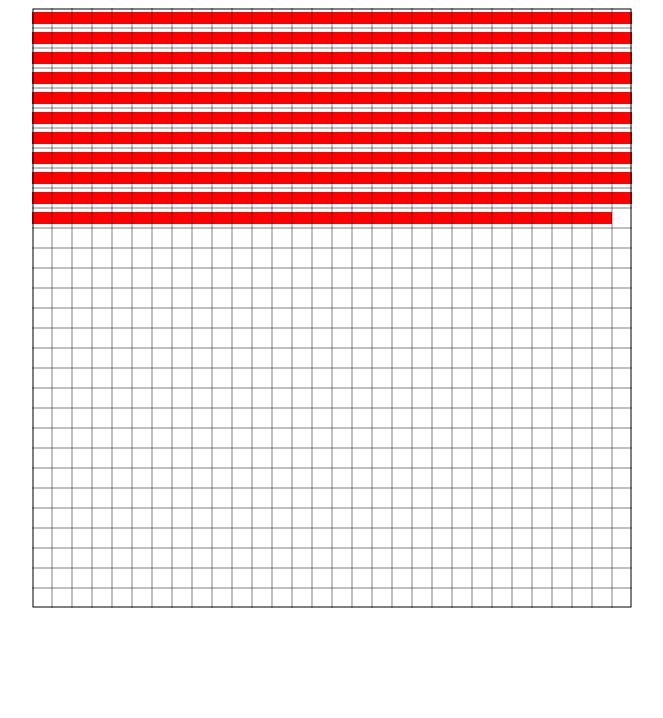
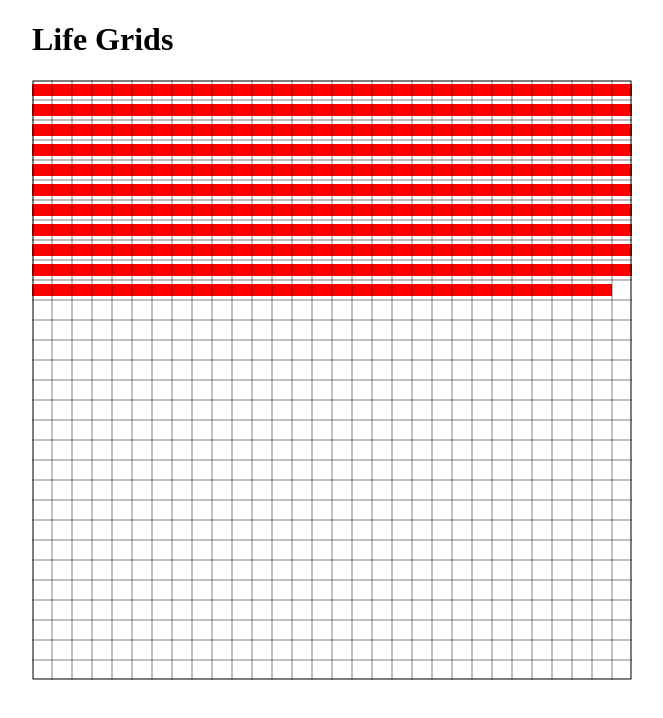
Before and after one commit to xd547/LifeGrid, a plain HTML site: page index.html in a window 1280 px wide. Shown: the whole page, without its empty margins (308-971 px from the left). Drawn offline with Linux system fonts and the light colour scheme.

Commit message:
rename to LifeGrids

```diff
--- a/index.html
+++ b/index.html
@@ -2,10 +2,11 @@
 <html>
   <head>
     <link rel="stylesheet" href="index.css">
-    <title>Life Grid</title>
+    <title>Life Grids</title>
   </head>
   <body>
     <div class="canvas_wrapper">
+      <h1>Life Grids</h1>
       <canvas id="canvas" class="canvas" width="600" height="600"></canvas>
     </div>
     <script type="text/javascript" src="index.js"></script>
```
Also changed, not shown: 1 other file.
